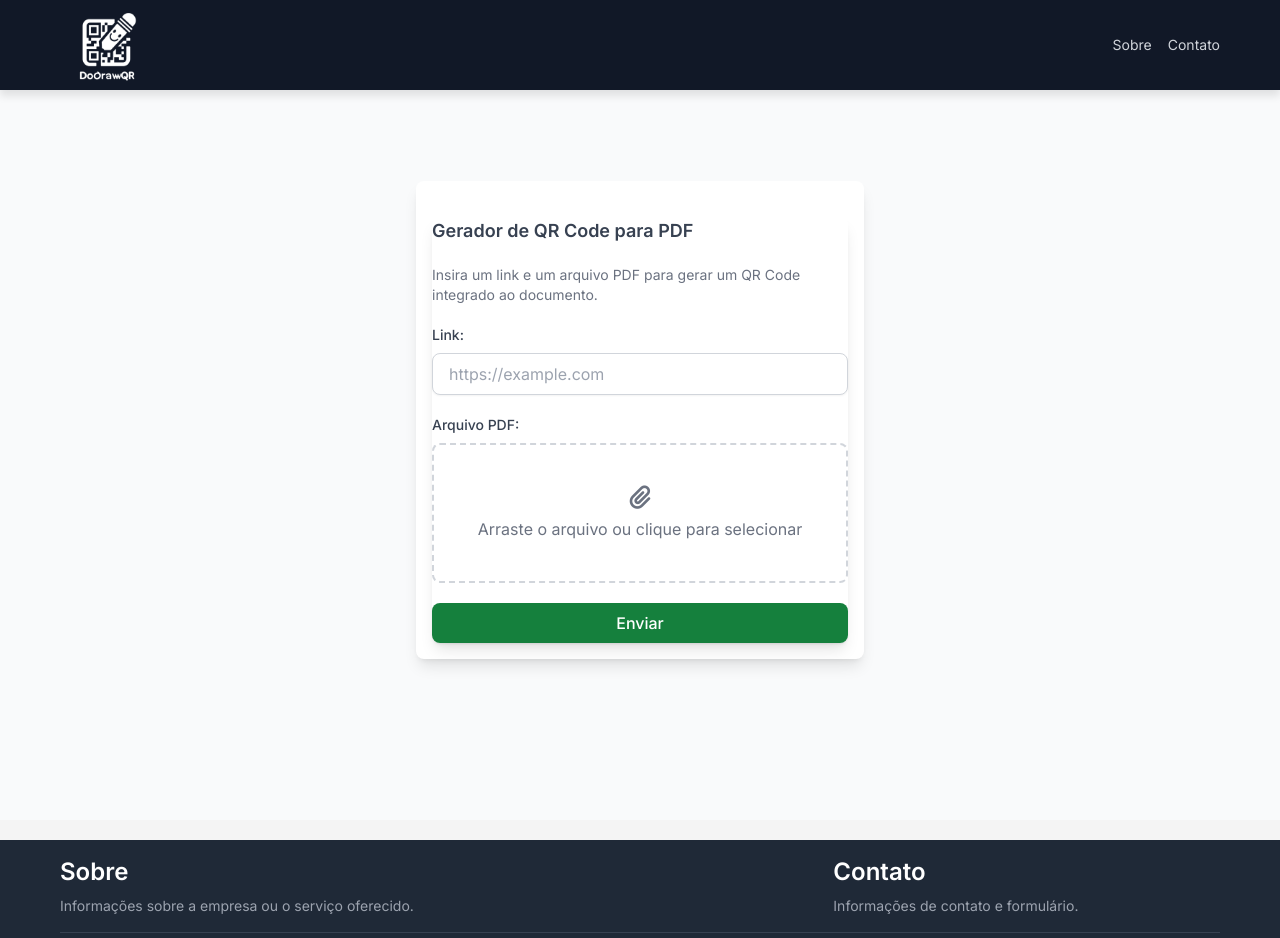
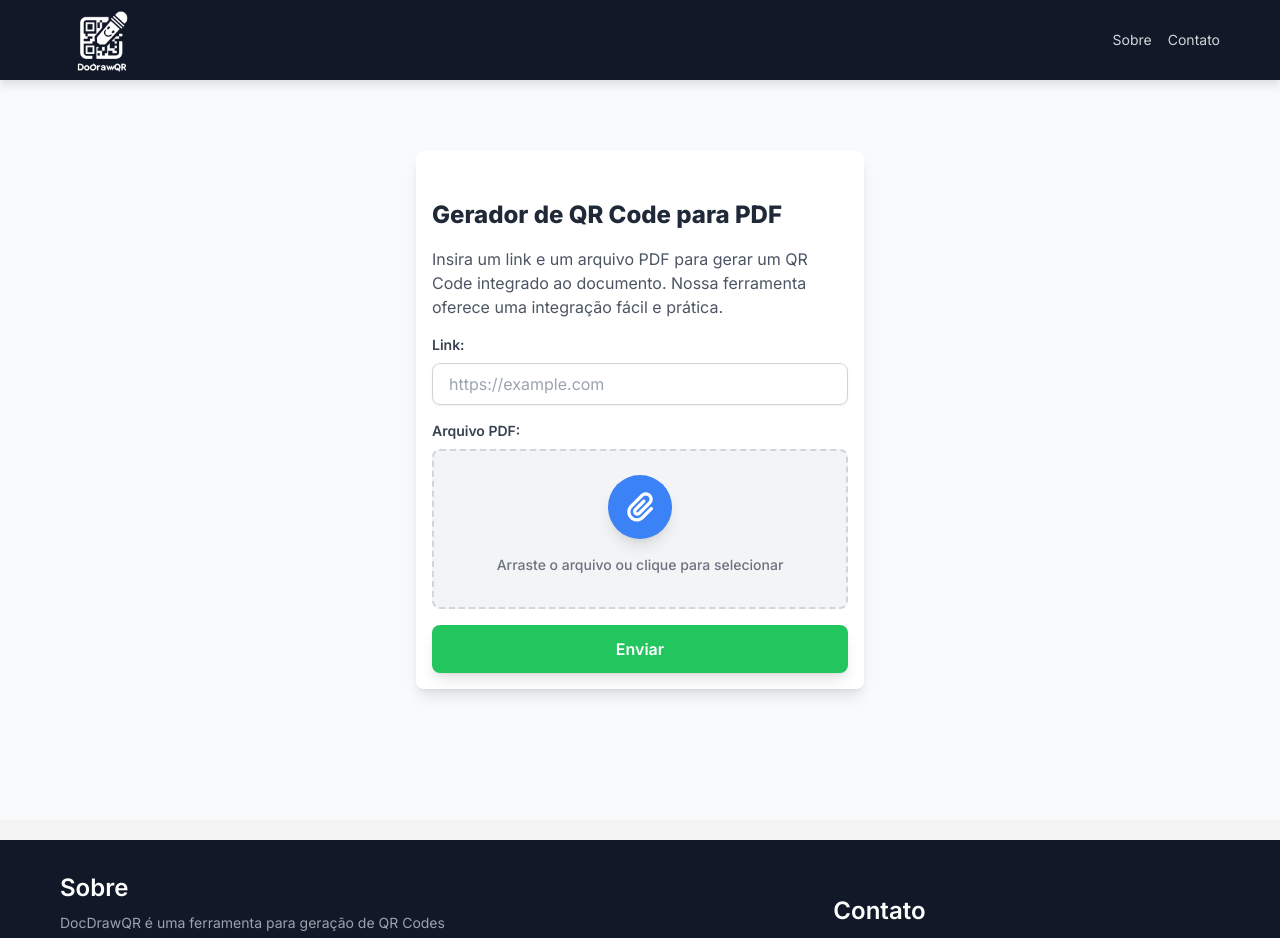
Before and after one commit to arthurmayerhofer/DocDrawQR-web, a Next.js app: page / in a window 1280 px wide. Shown: the top 938 px of the page. Built offline with nearby package versions, Linux system fonts and the light colour scheme.

Commit message:
update form

```diff
--- a/src/app/layout.tsx
+++ b/src/app/layout.tsx
@@ -1,21 +1,25 @@
-import React from 'react';
-import { Inter } from 'next/font/google';
-import Header from '../components/Header/Header';
-import Footer from '../components/Footer/Footer';
-import '../styles/globals.css';
+import React from "react";
+import { Inter } from "next/font/google";
+import Header from "../components/Header/Header";
+import Footer from "../components/Footer/Footer";
+import "../styles/globals.css";
 
-const inter = Inter({ subsets: ['latin'] });
+const inter = Inter({ subsets: ["latin"] });
 
 export const metadata = {
-  title: 'DocDrawQR',
-  description: 'Gere arquivos com seu QRCode',
+  title: "DocDrawQR",
+  description: "Gere arquivos com seu QRCode",
 };
 
-export default function RootLayout({ children }: { children: React.ReactNode }) {
+export default function RootLayout({
+  children,
+}: {
+  children: React.ReactNode;
+}) {
   return (
     <html lang="en">
+      <Header />
       <body className={`${inter.className} flex flex-col min-h-screen`}>
-        <Header />
         <main className="flex-grow">{children}</main>
         <Footer />
       </body>
--- a/src/components/Footer/Footer.tsx
+++ b/src/components/Footer/Footer.tsx
@@ -1,32 +1,32 @@
-// src/components/Footer/index.tsx
-
 const Footer: React.FC = () => {
   return (
-      <footer className="bg-gray-800 text-white py-4 mt-auto">
+    <footer className="bg-gray-900 text-white py-8 mt-auto">
       <div className="container mx-auto px-4">
         <div className="flex flex-col md:flex-row justify-between items-start md:items-center">
           <div id="about" className="mb-6 md:mb-0 md:w-1/3">
             <h2 className="text-2xl font-semibold mb-2">Sobre</h2>
-              <p className="text-sm text-gray-400">
-                Informações sobre a empresa ou o serviço oferecido.
+            <p className="text-sm text-gray-400 leading-relaxed">
+              DocDrawQR é uma ferramenta para geração de QR Codes para integração em documentos PDF. Nosso serviço facilita a criação e uso de QR Codes em diversos contextos, proporcionando uma experiência prática e eficiente.
             </p>
           </div>
 
           <div id="contact" className="mb-6 md:mb-0 md:w-1/3">
             <h2 className="text-2xl font-semibold mb-2">Contato</h2>
-              <p className="text-sm text-gray-400">
-                Informações de contato e formulário.
+            <p className="text-sm text-gray-400 leading-relaxed">
+              Email: <a href="mailto:contato@qrcodepdf.com" className="hover:text-white transition duration-300">contato@qrcodepdf.com</a><br />
+              Telefone: <a href="tel:+551112345678" className="hover:text-white transition duration-300">(11) 1234-5678</a><br />
+              Endereço: Rua Exemplo, 123, São Paulo, SP
             </p>
           </div>
         </div>
 
-          <div className="mt-4 border-t border-gray-700 pt-4">
-            <div className="flex justify-center space-x-6">
+        <div className="mt-8 border-t border-gray-700 pt-4">
+          <div className="flex justify-center space-x-8">
             <a href="#" className="text-gray-400 hover:text-white transition duration-300">Política de Privacidade</a>
             <a href="#" className="text-gray-400 hover:text-white transition duration-300">Termos de Uso</a>
             <a href="#" className="text-gray-400 hover:text-white transition duration-300">Contato</a>
           </div>
-            <p className="mt-4 text-xs text-gray-500">© {new Date().getFullYear()} Seu Nome ou Empresa. Todos os direitos reservados.</p>
+          <p className="mt-4 text-xs text-gray-500 text-center">© {new Date().getFullYear()} DocDrawQR. Todos os direitos reservados.</p>
         </div>
       </div>
     </footer>
--- a/src/components/Header/Header.tsx
+++ b/src/components/Header/Header.tsx
@@ -33,7 +33,7 @@ const Header: React.FC = () => {
           <Image
             src="/logo-ddqr.png"
             alt="Logo"
-            width={90}
+            width={80}
             height={50}
             className={`transition duration-1000 ease-in-out ${
               scrolled
--- a/src/components/QRCodeForm/index.tsx
+++ b/src/components/QRCodeForm/index.tsx
@@ -41,37 +41,33 @@ const QRCodeForm: React.FC<QRCodeFormProps> = ({ onSubmit }) => {
 
   return (
     <form
-      className="space-y-5 bg-white rounded-lg shadow-lg mt-3"
+      className="bg-white rounded-lg space-y-4 mx-auto mt-8 max-w-3xl"
       onSubmit={handleSubmit}
     >
-      <h2 className="text-lg font-semibold text-gray-700 mt-5">
-        Gerador de QR Code para PDF
-      </h2>
-      <p className="text-sm text-gray-500">
-        Insira um link e um arquivo PDF para gerar um QR Code integrado ao
-        documento.
+      <h2 className="text-2xl font-extrabold text-gray-800 mb-4">Gerador de QR Code para PDF</h2>
+      <p className="text-base text-gray-600 mb-6">
+        Insira um link e um arquivo PDF para gerar um QR Code integrado ao documento. Nossa ferramenta oferece uma integração fácil e prática.
       </p>
 
-      <div className="flex flex-col space-y-2">
-        <label className="text-sm font-medium text-gray-700">Link:</label>
+      <div className="flex flex-col space-y-4">
+        <div>
+          <label className="block text-sm font-semibold text-gray-700 mb-2">Link:</label>
           <input
             type="text"
             value={text}
             onChange={(e) => setText(e.target.value)}
             required
             placeholder="https://example.com"
-          className="px-4 py-2 border border-gray-300 rounded-lg shadow-sm transition-all duration-300 focus:border-black focus:ring-0 text-black"
+            className="w-full px-4 py-2 border border-gray-300 rounded-lg shadow-sm focus:border-black-300  focus:ring-clack-500 transition-all duration-300 ease-in-out"
           />
         </div>
 
-      <div className="flex flex-col space-y-2">
-        <label className="text-sm font-medium text-gray-700">
-          Arquivo PDF:
-        </label>
+        <div>
+          <label className="block text-sm font-semibold text-gray-700 mb-2">Arquivo PDF:</label>
           <div
-          className={`border-2 border-dashed rounded-lg p-10 ${
-            dragActive ? "border-blue-500" : "border-gray-300"
-          } transition-all duration-300`}
+            className={`border-2 border-dashed rounded-lg p-6 flex flex-col items-center justify-center transition-all duration-300 ease-in-out ${
+              dragActive ? "border-black-500 bg-black-500 shadow-lg" : "border-gray-300 bg-gray-100"
+            }`}
             onDragEnter={handleDrag}
             onDragLeave={handleDrag}
             onDragOver={handleDrag}
@@ -87,22 +83,25 @@ const QRCodeForm: React.FC<QRCodeFormProps> = ({ onSubmit }) => {
             />
             <label
               htmlFor="pdfFileInput"
-            className="flex flex-col items-center justify-center h-full cursor-pointer"
+              className="flex flex-col items-center justify-center cursor-pointer text-center w-full h-full"
             >
-            <i className="fas fa-paperclip text-gray-500 mb-2 text-2xl"></i>
-            <span className="text-gray-500">
+              <div className="flex items-center justify-center w-16 h-16 bg-blue-500 rounded-full shadow-lg text-white mb-4 transition-transform transform hover:scale-110 duration-300 ease-in-out">
+                <i className="fas fa-paperclip text-3xl"></i>
+              </div>
+              <span className="text-gray-500 mb-2 text-sm font-medium">
                 Arraste o arquivo ou clique para selecionar
               </span>
               {pdfFile && (
-              <span className="text-gray-700 mt-2">{pdfFile.name}</span>
+                <span className="text-gray-700 mt-2 text-sm font-medium">{pdfFile.name}</span>
               )}
             </label>
+          </div>
         </div>
       </div>
 
       <button
         type="submit"
-        className="w-full px-4 py-2 font-medium text-white bg-green-700 rounded-lg shadow-sm hover:bg-green-900 focus:outline-none focus:ring-2 focus:ring-offset-2 focus:ring-indigo-500 transition duration-300"
+        className="w-full px-6 py-3 font-semibold text-white bg-green-500 rounded-lg shadow-lg hover:bg-green-600 focus:outline-none focus:ring-4 focus:ring-green-300 transition-all duration-300 ease-in-out"
       >
         Enviar
       </button>
--- a/src/styles/globals.css
+++ b/src/styles/globals.css
@@ -58,9 +58,6 @@ input:focus {
   outline: none; /* Remove o contorno padrão */
 }
 
-
-
-
 @layer utilities {
   .text-balance {
     text-wrap: balance;
```
Lines whose indentation alone changed are shown as unchanged.
